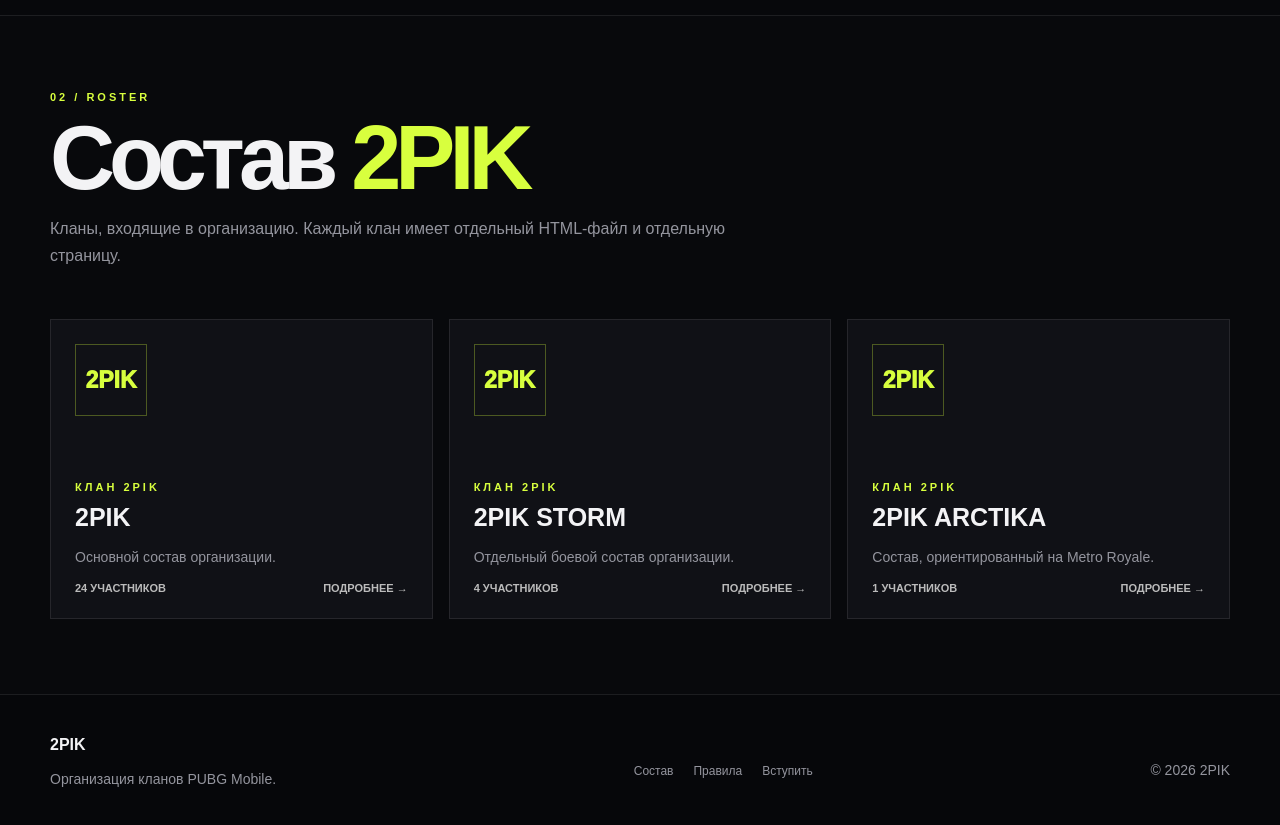
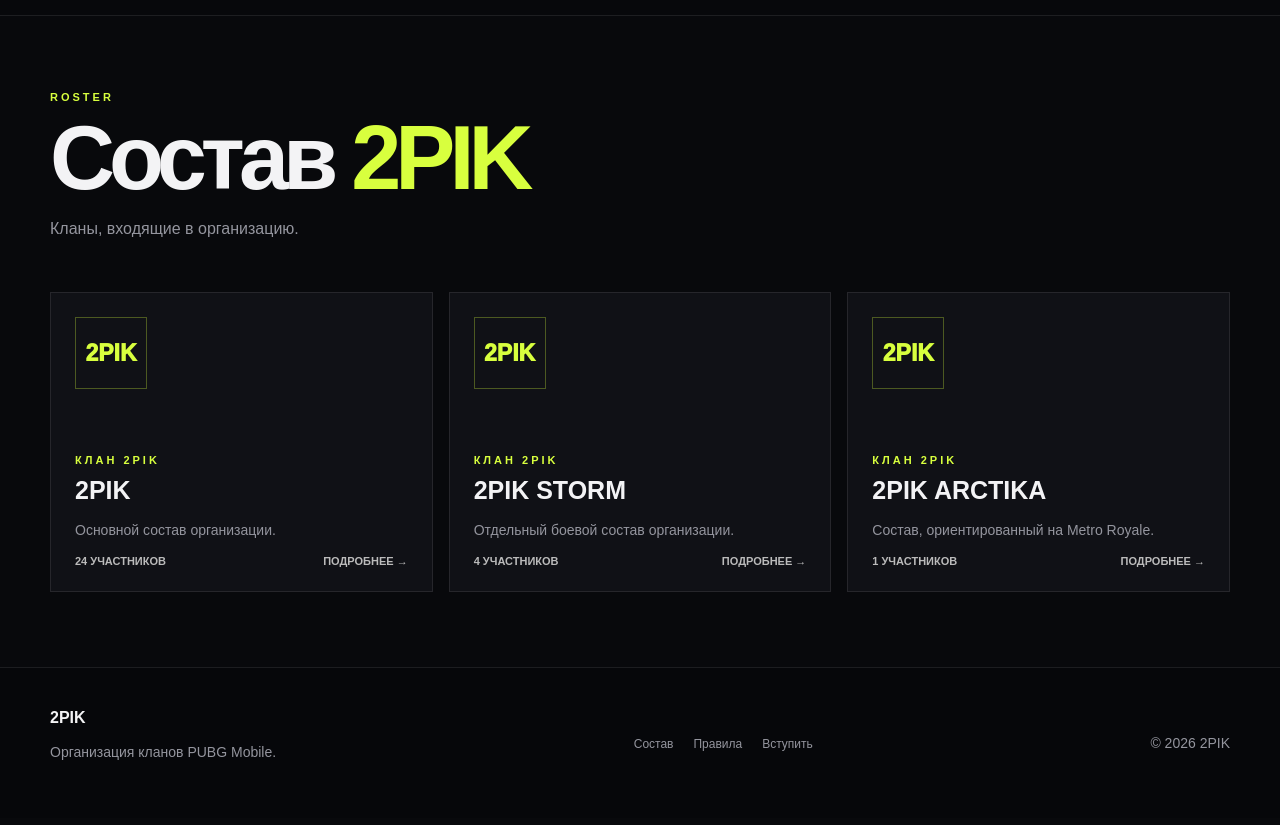
Before and after one commit to nehaevbogdan16-svg/2PIK, a plain HTML site: page roster.html in a window 1280 px wide. Shown: the part 63-888 px from the top of the page. Drawn offline with Linux system fonts and the light colour scheme.

Commit message:
Update roster.html

```diff
--- a/roster.html
+++ b/roster.html
@@ -23,7 +23,7 @@
     </header><main>
         <section class="page">
             <div class="container">
-                <div class="eyebrow">02 / ROSTER</div><h1 class="page-title">Состав <span>2PIK</span></h1><p class="intro">Кланы, входящие в организацию. Каждый клан имеет отдельный HTML-файл и отдельную страницу.</p><div class="clan-grid">
+                <div class="eyebrow">ROSTER</div><h1 class="page-title">Состав <span>2PIK</span></h1><p class="intro">Кланы, входящие в организацию. </p><div class="clan-grid">
                     <a class="card clan-card" href="clans/2pik-greshnik.html"><div class="clan-logo">2PIK</div><div><div class="eyebrow">КЛАН 2PIK</div><h3>2PIK</h3><p class="muted">Основной состав организации.</p><div class="meta"><span>24 участников</span><span>Подробнее →</span></div></div></a>
                 <a class="card clan-card" href="clans/2pik-main.html"><div class="clan-logo">2PIK</div><div><div class="eyebrow">КЛАН 2PIK</div><h3>2PIK STORM</h3><p class="muted">Отдельный боевой состав организации.</p><div class="meta"><span>4 участников</span><span>Подробнее →</span></div></div></a>
                     <a class="card clan-card" href="clans/2pik-metro.html"><div class="clan-logo">2PIK</div><div><div class="eyebrow">КЛАН 2PIK</div><h3>2PIK ARCTIKA</h3><p class="muted">Состав, ориентированный на Metro Royale.</p><div class="meta"><span>1 участников</span><span>Подробнее →</span></div></div></a>
```
